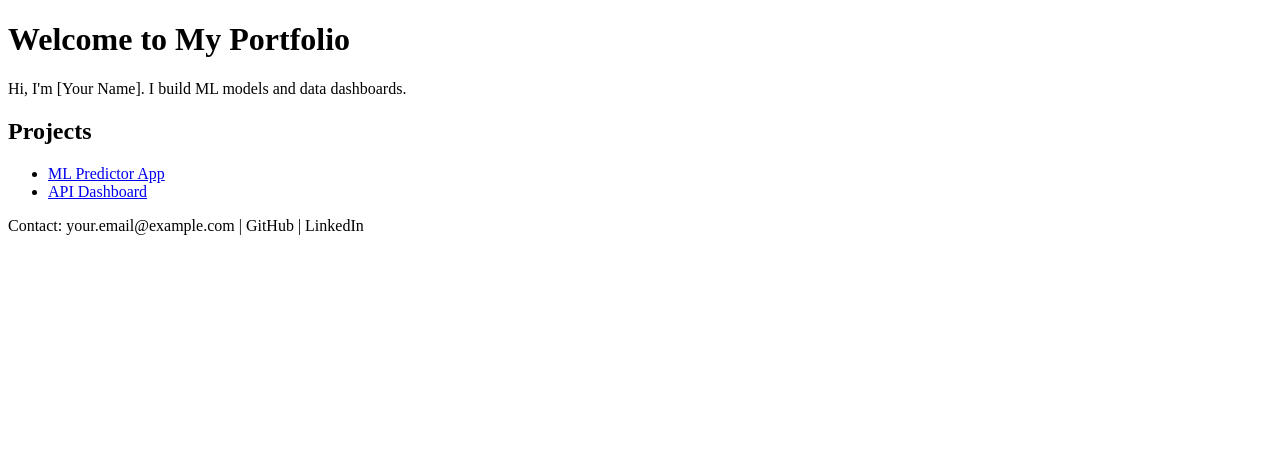
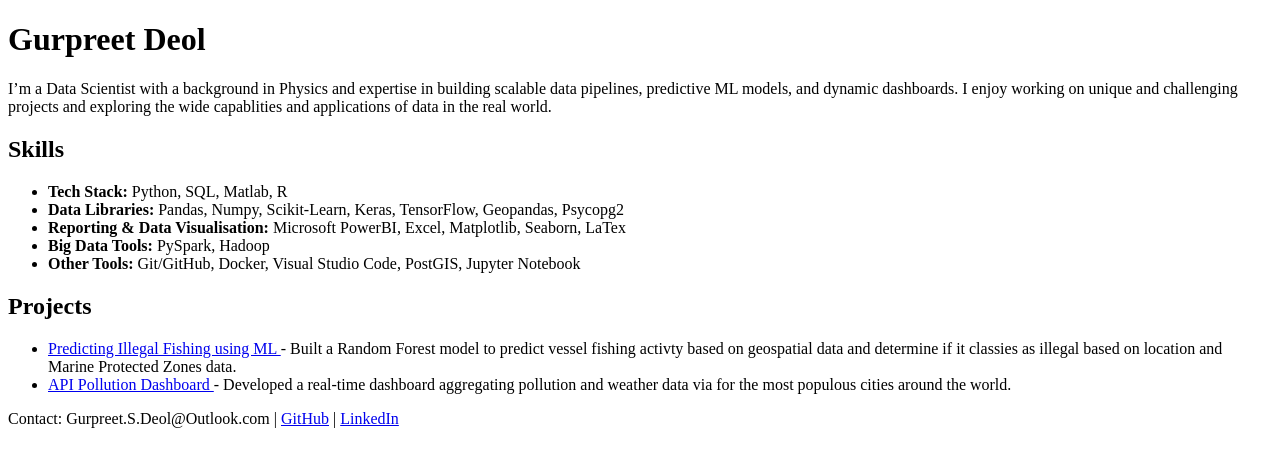
Before and after one commit to GurpreetSDeol/GurpreetSDeol.github.io, a plain HTML site: page index.html in a window 1280 px wide. Drawn offline with Linux system fonts and the light colour scheme.

Commit message:
Update index.html

```diff
--- a/index.html
+++ b/index.html
@@ -2,25 +2,51 @@
 <html lang="en">
 <head>
   <meta charset="UTF-8">
-  <title>[Your Name] - Portfolio</title>
+  <title>Gurpreet Deol - Portfolio</title>
 </head>
 <body>
 
   <header>
-    <h1>Welcome to My Portfolio</h1>
-    <p>Hi, I'm [Your Name]. I build ML models and data dashboards.</p>
+    <h1>Gurpreet Deol</h1>
+    <p>I’m a Data Scientist with a background in Physics and expertise in building scalable data pipelines,
+      predictive ML models, and dynamic dashboards. I enjoy  working on unique and challenging projects and exploring the wide capablities and applications of data in the real world.</p>
   </header>
+
+<section>
+  <h2>Skills</h2>
+  <ul>
+    <li><strong>Tech Stack:</strong> Python, SQL, Matlab, R</li>
+    <li><strong>Data Libraries:</strong> Pandas, Numpy, Scikit-Learn, Keras, TensorFlow, Geopandas, Psycopg2</li>
+    <li><strong>Reporting & Data Visualisation:</strong> Microsoft PowerBI, Excel, Matplotlib, Seaborn, LaTex</li>
+    <li><strong>Big Data Tools:</strong> PySpark, Hadoop</li>
+    <li><strong>Other Tools:</strong> Git/GitHub, Docker, Visual Studio Code, PostGIS, Jupyter Notebook</li>
+  </ul>
+</section>
+
 
   <section>
     <h2>Projects</h2>
     <ul>
-      <li><a href="https://your-ml-app.streamlit.app" target="_blank">ML Predictor App</a></li>
-      <li><a href="https://your-dashboard.streamlit.app" target="_blank">API Dashboard</a></li>
+      <li>
+  <a href="https://github.com/GurpreetSDeol/Predicting-Illegal-Fishing-using-Machine-Learning" target="_blank">
+    Predicting Illegal Fishing using ML
+  </a> - Built a Random Forest model to predict vessel fishing activty based on geospatial data and determine if it classies as illegal based on location and Marine Protected Zones data.
+</li>
+
+<li>
+  <a href="https://github.com/GurpreetSDeol/Public-Health-and-Air-Quality-Impact-Analysis-via-ETL-Data-Pipeline" target="_blank">
+    API Pollution Dashboard
+  </a> - Developed a real-time dashboard aggregating pollution and weather data via for the most populous cities around the world.
+</li>
+
     </ul>
   </section>
 
   <footer>
-    <p>Contact: your.email@example.com | GitHub | LinkedIn</p>
+    <p>Contact: Gurpreet.S.Deol@Outlook.com |
+      <a href="https://github.com/GurpreetSDeol" target="_blank">GitHub</a> |
+      <a href="https://www.linkedin.com/in/gurpreet-deol-19800b22b/" target="_blank">LinkedIn</a>
+    </p>
   </footer>
 
 </body>
```
